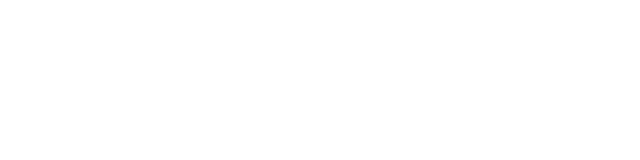
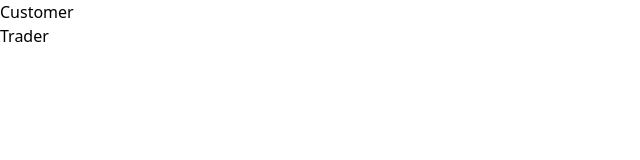
Before and after one commit to Ayush945/Ecommerce-Website, a React (Vite) app in the folder Fontend/FruitFlow/: page /choserole in a window 1280 px wide. Before the commit this address had no page. Shown: the top 160 px of the page, without its empty margins (0-640 px from the left). Built offline with nearby package versions, Linux system fonts and the light colour scheme.

Commit message:
added login and register form

```diff
--- a/Fontend/FruitFlow/src/App.jsx
+++ b/Fontend/FruitFlow/src/App.jsx
@@ -10,6 +10,7 @@ import Searchpage from './pages/Searchpage'
 import Aboutpage from './pages/Aboutpage'
 import Loginpage from './pages/Login-Page/Loginpage'
 import Registerpage from './pages/Login-Page/Registerpage'
+import RoleChoose from './pages/Login-Page/RoleChoose'
 
 function App() {
   return (
@@ -27,6 +28,7 @@ function App() {
 
         <Route path='/login' element={<Loginpage />} />
         <Route path='/register' element={<Registerpage />} />
+        <Route path='choserole' element={<RoleChoose />} />
       </Routes>
     </BrowserRouter>
   )
--- a/Fontend/FruitFlow/src/components/Navbar.jsx
+++ b/Fontend/FruitFlow/src/components/Navbar.jsx
@@ -1,9 +1,14 @@
 import { faBell, faPerson, faSearch, faShoppingBag, faUser } from '@fortawesome/free-solid-svg-icons'
 import { FontAwesomeIcon } from '@fortawesome/react-fontawesome'
-import React from 'react'
+import React, { useState } from 'react'
 import { Link } from 'react-router-dom'
 
 function Navbar() {
+    const [isLoggedIn, setIsLoggedIn] = useState(false);
+
+    const handleLogout = () => {
+        setIsLoggedIn(false);
+    }
     return (
         <>
             <div className=' flex justify-between bg-green-300 p-5 items-center cursor-pointer md:justify-around'>
@@ -15,7 +20,19 @@ function Navbar() {
                     <Link to={'/search'} ><p className='hover:text-white'><FontAwesomeIcon icon={faSearch} /></p></Link>
                     <Link to={'/cart'}> <p className='hover:text-white'><FontAwesomeIcon icon={faShoppingBag} /></p></Link>
                     <Link to={'/notification'}><p className='hover:text-white'><FontAwesomeIcon icon={faBell} /></p></Link>
-                    <Link to={'/profile'}><p className='hover:text-white'><FontAwesomeIcon icon={faUser} /></p></Link>
+                    {isLoggedIn ? (
+                        <>
+                            <Link to={'/profile'}><p className='hover:text-white'><FontAwesomeIcon icon={faUser} /></p></Link>
+                            <button onClick={handleLogout} className='hover:text-white'></button>
+                        </>
+                    ) : (
+                        <>
+                            <Link to={'/login'}>
+                                <button className='hover:text-white'>Login</button>
+                            </Link>
+                        </>
+                    )}
+
                 </div>
             </div>
         </>
--- a/Fontend/FruitFlow/src/pages/Login-Page/Loginpage.jsx
+++ b/Fontend/FruitFlow/src/pages/Login-Page/Loginpage.jsx
@@ -1,9 +1,10 @@
 import React from 'react'
+import { Link } from 'react-router-dom'
 
 function Loginpage() {
     return (
         <>
-            <div className='h-screen flex items-center justify-center'>
+            <div className='h-screen flex flex-col gap-6 items-center justify-center'>
                 <form className=' bg-gray-300 p-4 flex flex-col text-xl gap-4'>
                     <label>Username</label>
                     <input
@@ -22,7 +23,11 @@ function Loginpage() {
                         className=' bg-grey-400'
                     >Login</button>
                 </form>
+                <div className=''>
+                    <p>Not a Register User? <Link to={'/choserole'} className='text-green-500 hover:underline hover:text-green-800'>Register Now</Link></p>
+                </div>
             </div>
+
         </>
     )
 }
--- /dev/null
+++ b/Fontend/FruitFlow/src/pages/Login-Page/RoleChoose.jsx
@@ -0,0 +1,39 @@
+import React from 'react';
+import { Link } from 'react-router-dom';
+
+function RoleChoose() {
+    return (
+        <>
+            <div className='h-screen flex flex-col justify-center items-center text-3xl gap-7'>
+                <div>
+                    <form>
+                        <Link to={'/register'}>
+                            <button
+
+                                className='border-2 p-7 border-solid  border-gray-500 rounded hover:bg-gray-100'
+                                type='submit'
+                            >
+                                Customer
+                            </button>
+                        </Link>
+                    </form>
+                </div>
+                <div>
+                    <form>
+                        <Link to={'/register'}>
+                            <button
+                                className='border-2 px-12 p-7 border-solid border-gray-500 rounded hover:bg-gray-100'
+                                type='submit'
+
+                            >
+                                Trader
+                            </button>
+                        </Link>
+                    </form>
+                </div>
+            </div >
+        </>
+    );
+}
+
+export default RoleChoose;
```
